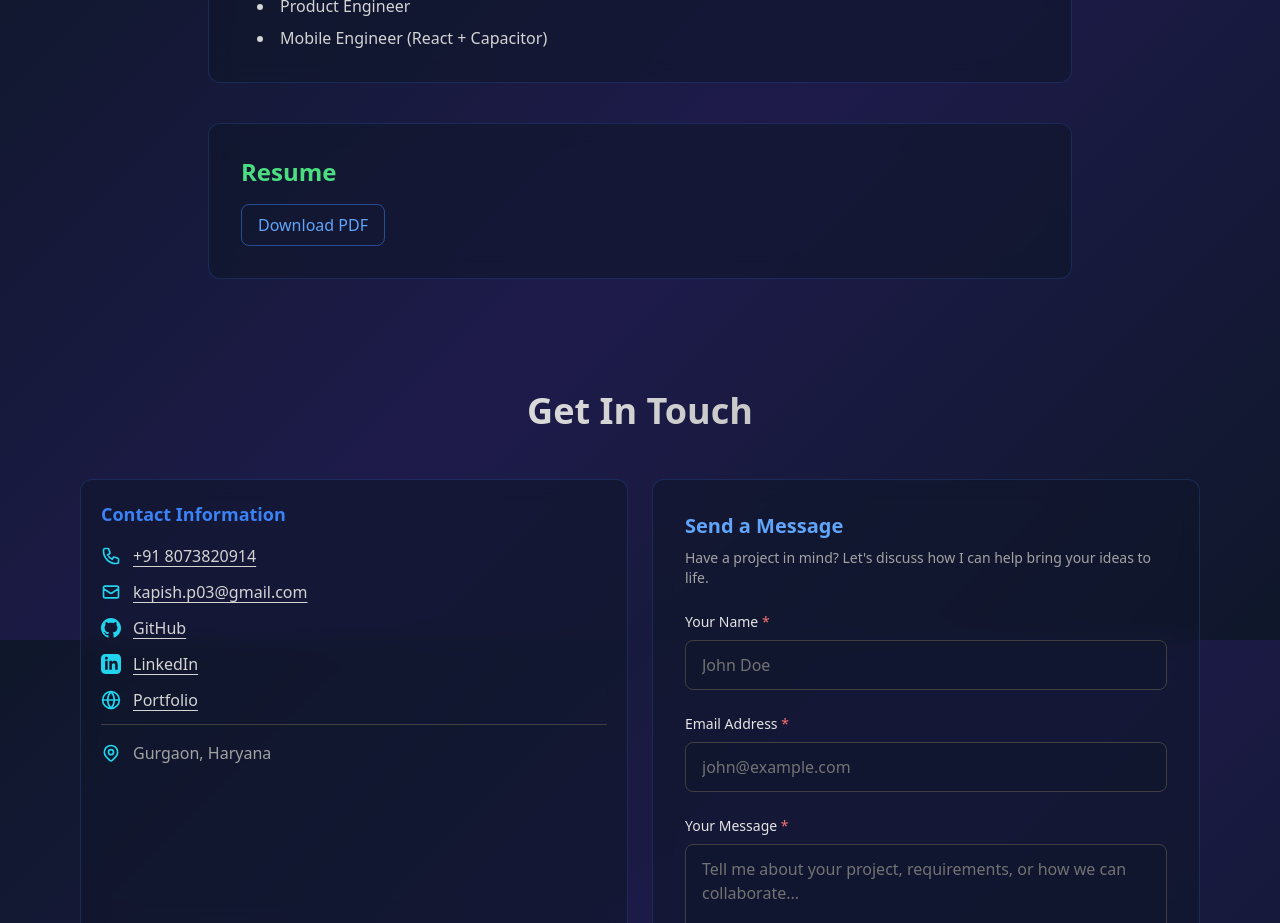
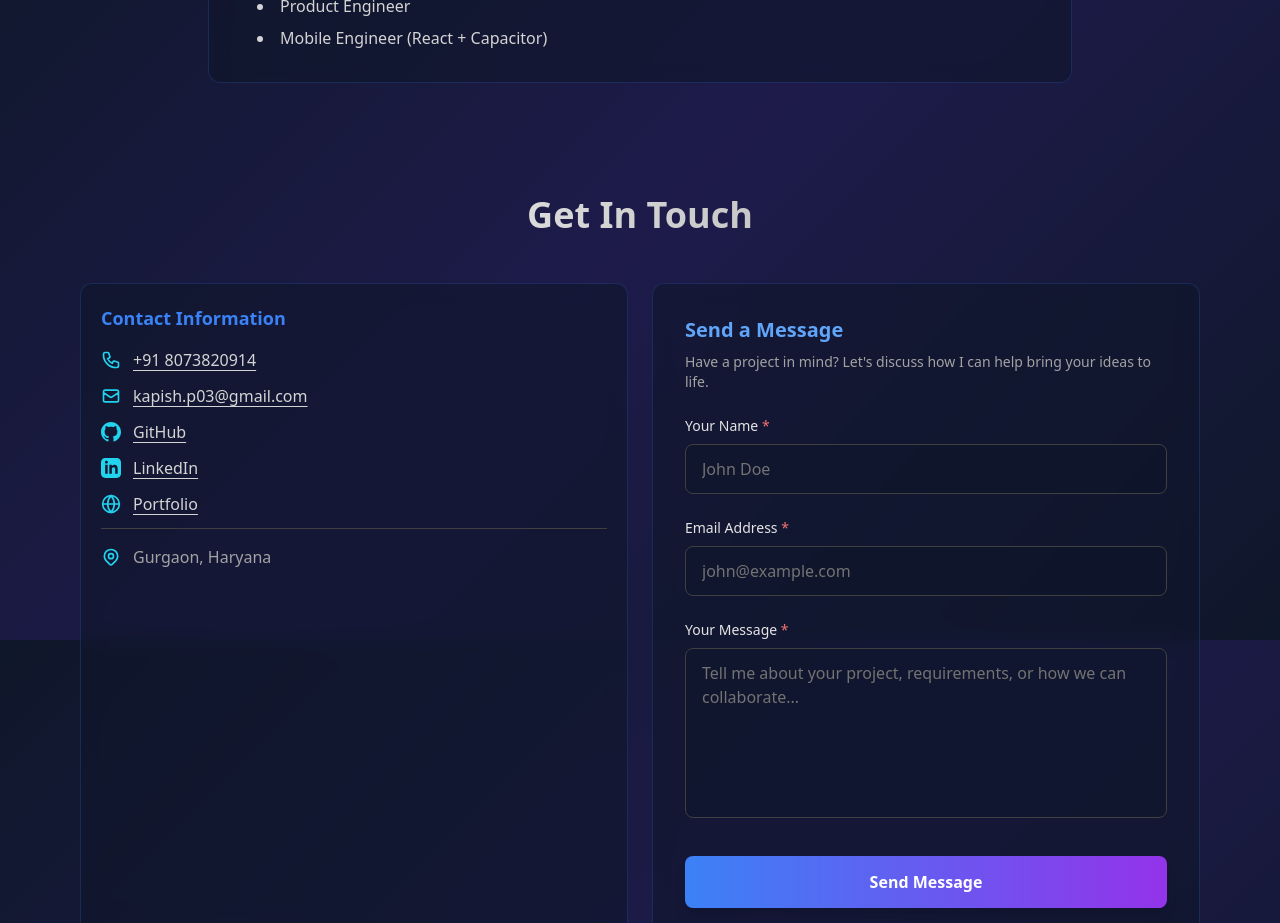
Before and after one commit to kapishpandey-18/kapish-portfolio, a React (Vite) app: page /experience in a window 1280 px wide. Shown: the part 2560-3483 px from the top of the page. Built offline with nearby package versions, Linux system fonts and the light colour scheme.

Commit message:
Remove resume download section from Experience page

```diff
--- a/src/pages/Experience.jsx
+++ b/src/pages/Experience.jsx
@@ -240,20 +240,6 @@ export default function ExperiencePage() {
             <li>Mobile Engineer (React + Capacitor)</li>
           </ul>
         </section>
-
-        {/* Resume / Downloads */}
-        <section className="card-overlay rounded-xl p-6 md:p-8 space-y-4">
-          <h2 className="text-2xl font-semibold text-green-400">Resume</h2>
-          <div className="flex gap-3 flex-wrap">
-            <a
-              href="/resume.pdf"
-              download="Kapish_Pandey_Resume.pdf"
-              className="px-4 py-2 rounded-lg border border-blue-500/50 text-blue-400 hover:bg-blue-500/10 transition-colors"
-            >
-              Download PDF
-            </a>
-          </div>
-        </section>
       </article>
       <Contact />
     </>
```
